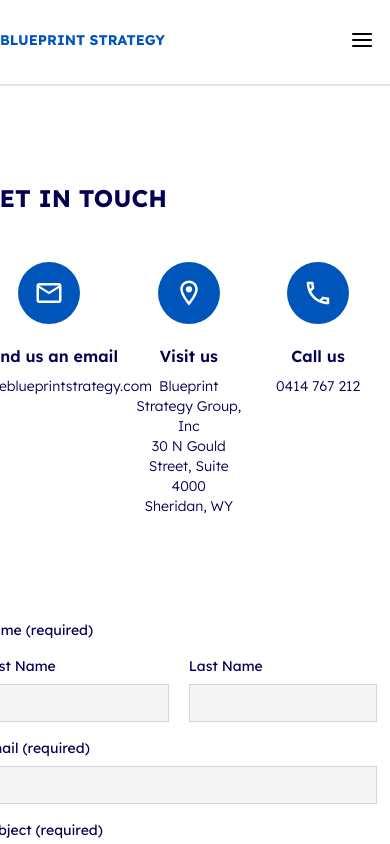
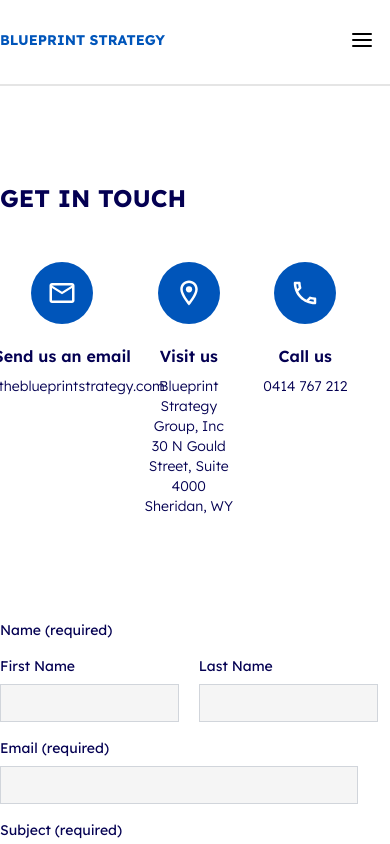
Before and after one commit to EdgarAmpiire/blueprints-web, a React (Create React App) app: page /contact-us in a window 390 px wide. Shown: the top 844 px of the page. Built offline with nearby package versions, Linux system fonts and the light colour scheme; what tw-elements would draw is missing.

Commit message:
responsivness

```diff
--- a/src/features/contactUs/components/Form.jsx
+++ b/src/features/contactUs/components/Form.jsx
@@ -8,10 +8,7 @@ import {
 export const Form = () => {
   return (
     <div>
-
-
-        <div className="mt-24 lg:w-10/12 w-11/12 flex items-center justify-center">
-          <div className="lg:max-w-7xl max-w-4xl">
+      <div className="mt-24 lg:w-10/12 w-11/12">
         <div>
           <div>
             <h1 className="text-[#040052] uppercase font-bold text-2xl">
@@ -177,7 +174,5 @@ export const Form = () => {
         </div>
       </div>
     </div>
-      </div>
-    // </div>
   );
 };
--- a/src/features/services/components/Hero.jsx
+++ b/src/features/services/components/Hero.jsx
@@ -9,7 +9,7 @@ export const Hero = () => {
       <div className="">
         <div
           class="w-full bg-cover bg-center object-cover"
-          style={{ height: "28rem", backgroundImage: `url(/images/bg.png)` }}>
+          style={{ height: "80vh", backgroundImage: `url(/images/bg.png)` }}>
           <div class="flex flex-col items-center justify-between h-full w-full py-10 bg-[#000000D9] backdrop-brightness-200">
             <div className="mt-14 flex flex-col items-center justify-center w-full">
               <h1 className="text-4xl lg:w-7/12 w-9/12 font-semibold text-center text-white">
```
Lines whose indentation alone changed are shown as unchanged.
